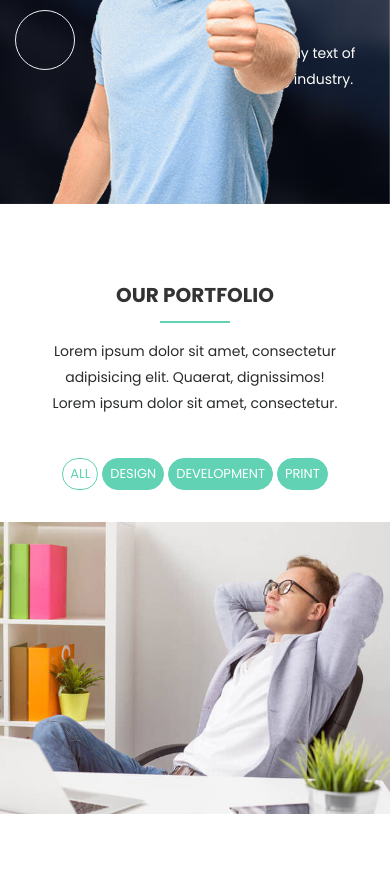
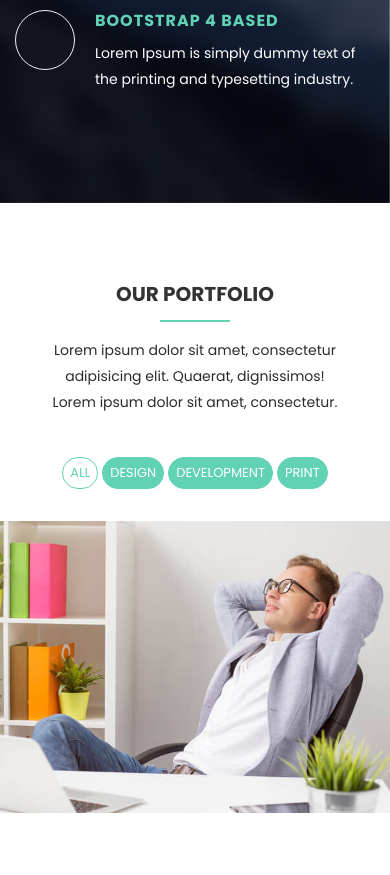
Before and after one commit to hieusmiths/HTML-TEAM, a plain HTML site: page Header.html in a window 390 px wide. Shown: the part 2080-2955 px from the top of the page. Drawn offline with Linux system fonts and the light colour scheme; some icons are missing.

```diff
--- a/Header.html
+++ b/Header.html
@@ -227,7 +227,7 @@
                         </div>
                     </div>
                 </div>
-                <div class="col-lg-4 col-xs-12">
+                <div class="col-lg-4 col-xs-12 hidden-md-down">
                     <div class="staff">
                         <img class="img-fluid position-absolute" style="bottom: -120px;"
                             src="images/Section Features/Staff/staff-one.png" alt="">
```
